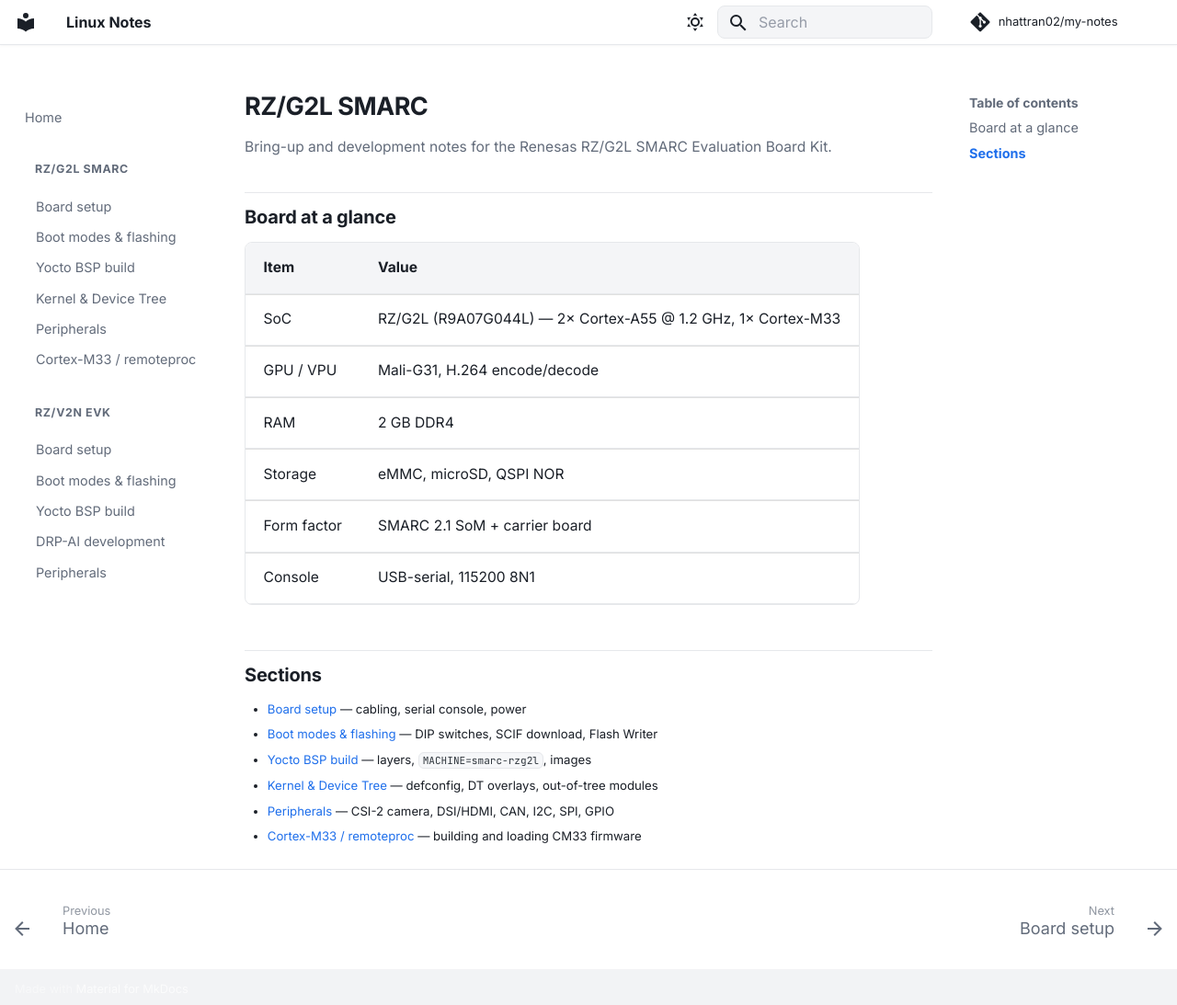
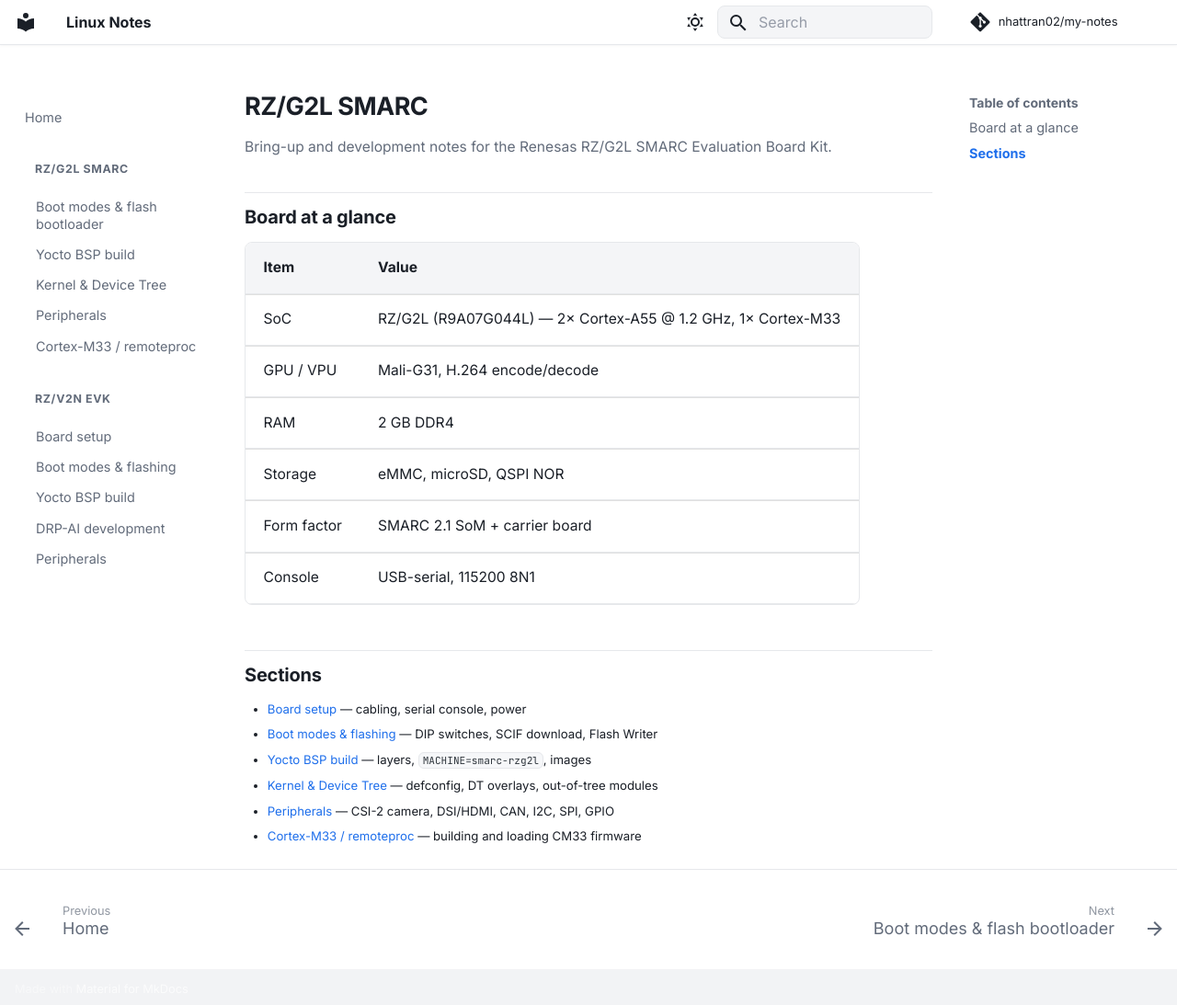
Before and after one commit to nhattran02/my-notes, an MkDocs documentation site: the page built from docs/g2l/index.md, in a window 1280 px wide and 1098 px high. Shown: the top 1093 px of the window at 92% size. Built offline with MkDocs 1.6.1 and Material for MkDocs 9.7.7, drawn with Linux system fonts in a browser that asks for light colours; comment, search, counter and statistics services are not loaded.

Commit message:
Add skeleton for flashing bootloader section

```diff
--- a/mkdocs.yml
+++ b/mkdocs.yml
@@ -60,8 +60,7 @@
 
   - RZ/G2L SMARC:
       - g2l/index.md
-      - Board setup: g2l/setup.md
-      - Boot modes & flashing: g2l/boot.md
+      - Boot modes & flash bootloader: g2l/001boot.md
       - Yocto BSP build: g2l/yocto.md
       - Kernel & Device Tree: g2l/kernel.md
       - Peripherals: g2l/peripherals.md
--- a/requirements.txt
+++ b/requirements.txt
@@ -18,7 +18,6 @@
 packaging==26.2
 paginate==0.5.7
 pathspec==0.12.1
-pkg_resources==0.0.0
 platformdirs==4.3.6
 Pygments==2.19.2
 pymdown-extensions==10.15
```
Also changed, not shown: docs/g2l/001boot.md (added, +73 -0 lines), docs/g2l/boot.md (deleted, +0 -50 lines).
